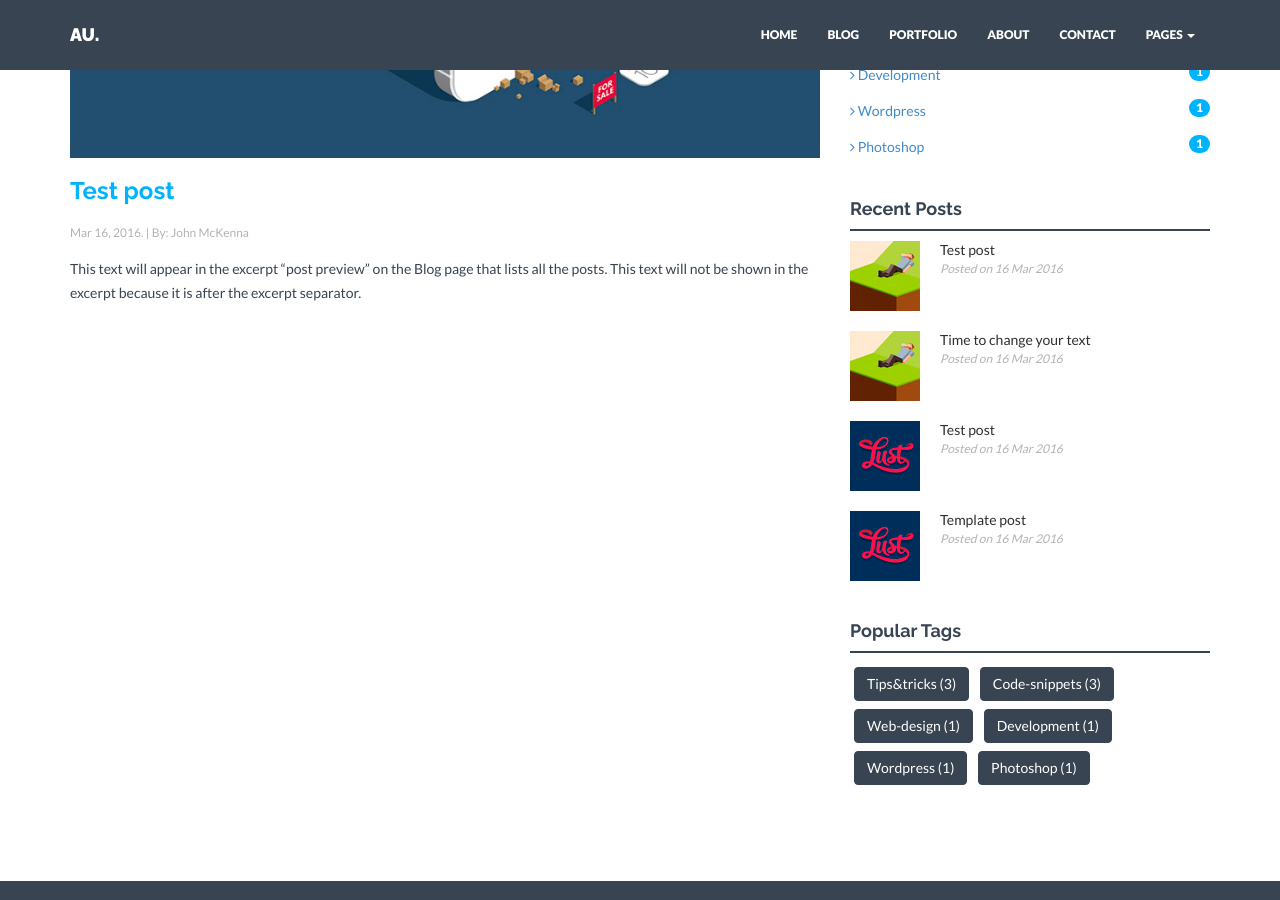
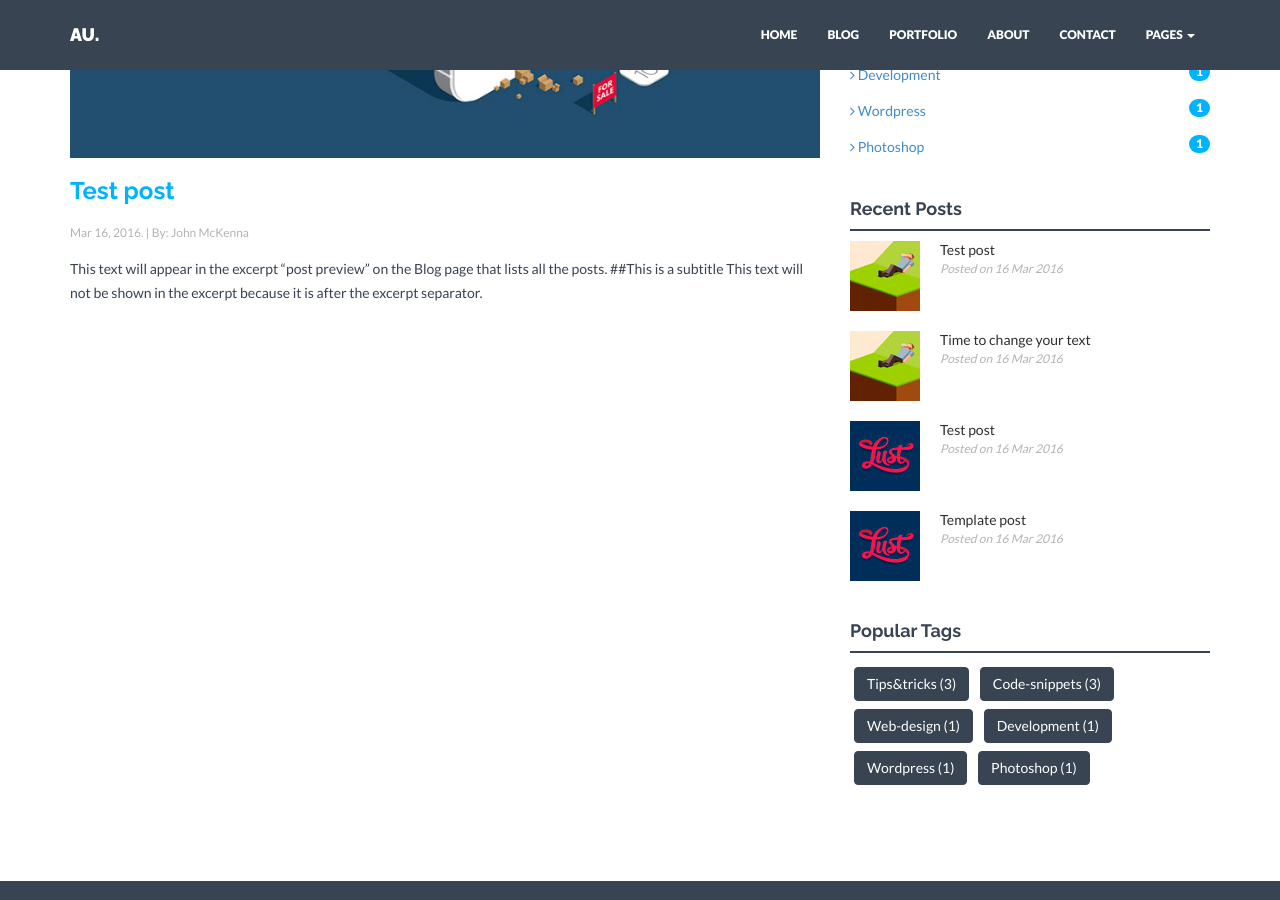
Before and after one commit to ampuppr/ampuppr.github.io, a Jekyll site: the page built from _posts/blog/2016-03-16-another-test.markdown, in a window 1280 px wide and 900 px high, scrolled down 451 px. Built offline with Jekyll 4.4.1, drawn with Linux system fonts in a browser that asks for light colours; nearby versions of some CDN libraries.

```diff
--- a/_posts/blog/2016-03-16-another-test.markdown
+++ b/_posts/blog/2016-03-16-another-test.markdown
@@ -9,6 +9,8 @@
 img: post01.jpg       #place image (850x450) with this name in /assets/img/blog/
 thumb: thumb01.jpg    #place thumbnail (70x70) with this name in /assets/img/blog/thumbs/
 ---
+
 This text will appear in the excerpt "post preview" on the Blog page that lists all the posts.
 <!--more-->
+##This is a subtitle
 This text will not be shown in the excerpt because it is after the excerpt separator.
```
